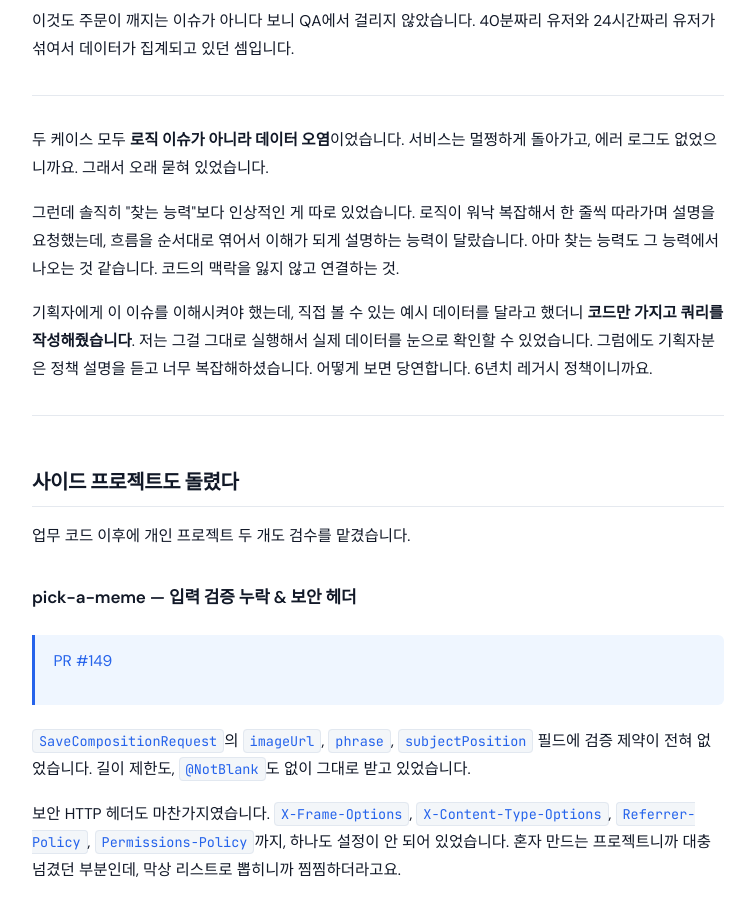
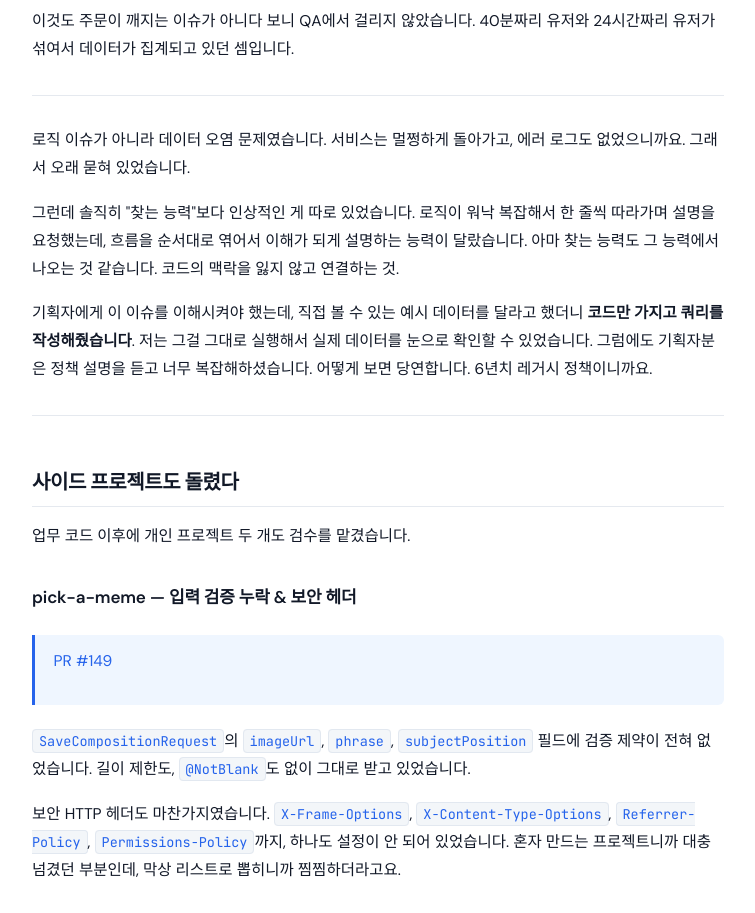
Before and after one commit to yskkkkkk/yskkkkkk.github.io, an Astro site: page /blog/2026-06-11-claude-fable5-review in a window 1280 px wide. Shown: the part 940-1853 px from the top of the page, without its empty margins (128-883 px from the left). Built offline with nearby package versions, Linux system fonts and the light colour scheme; Astro itself is replaced by a stand-in of ours.

Commit message:
fix: claude-fable5-review 포스트 내 AI식 요약 전환 문구 다듬기

```diff
--- a/src/content/blog/2026-06-11-claude-fable5-review.md
+++ b/src/content/blog/2026-06-11-claude-fable5-review.md
@@ -30,7 +30,7 @@ heroImage: ""
 
 ---
 
-두 케이스 모두 **로직 이슈가 아니라 데이터 오염**이었습니다. 서비스는 멀쩡하게 돌아가고, 에러 로그도 없었으니까요. 그래서 오래 묻혀 있었습니다.
+로직 이슈가 아니라 데이터 오염 문제였습니다. 서비스는 멀쩡하게 돌아가고, 에러 로그도 없었으니까요. 그래서 오래 묻혀 있었습니다.
 
 그런데 솔직히 "찾는 능력"보다 인상적인 게 따로 있었습니다. 로직이 워낙 복잡해서 한 줄씩 따라가며 설명을 요청했는데, 흐름을 순서대로 엮어서 이해가 되게 설명하는 능력이 달랐습니다. 아마 찾는 능력도 그 능력에서 나오는 것 같습니다. 코드의 맥락을 잃지 않고 연결하는 것.
 
```
